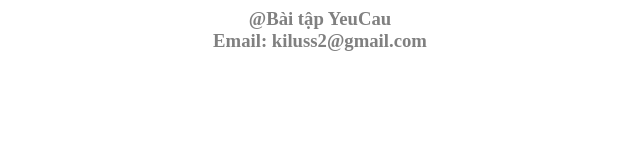
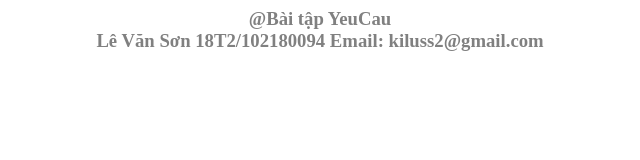
Before and after one commit to kiluss2/LTWthucHanh, a plain HTML site: page T5.html in a window 1280 px wide. Shown: the whole page, without its empty margins (320-960 px from the left). Drawn offline with Linux system fonts and the light colour scheme.

Commit message:
add name and ma_SV

```diff
--- a/T5.html
+++ b/T5.html
@@ -6,7 +6,7 @@
 
             }
         </style>
-    <div class="a"><h3><font color="gray">@Bài tập YeuCau <br>Email: kiluss2@gmail.com</font></h3></div>
+    <div class="a"><h3><font color="gray">@Bài tập YeuCau <br>Lê Văn Sơn 18T2/102180094 Email: kiluss2@gmail.com</font></h3></div>
 
 
     </body>
```
Also changed, not shown: T1.html (line endings or trailing spaces), T2.html (line endings or trailing spaces), T3.html (line endings or trailing spaces), T4.html (line endings or trailing spaces), form1.html (line endings or trailing spaces), form2.html (line endings or trailing spaces), form3.html (line endings or trailing spaces), form4.html (line endings or trailing spaces), form5.html (line endings or trailing spaces), index.html (line endings or trailing spaces).
